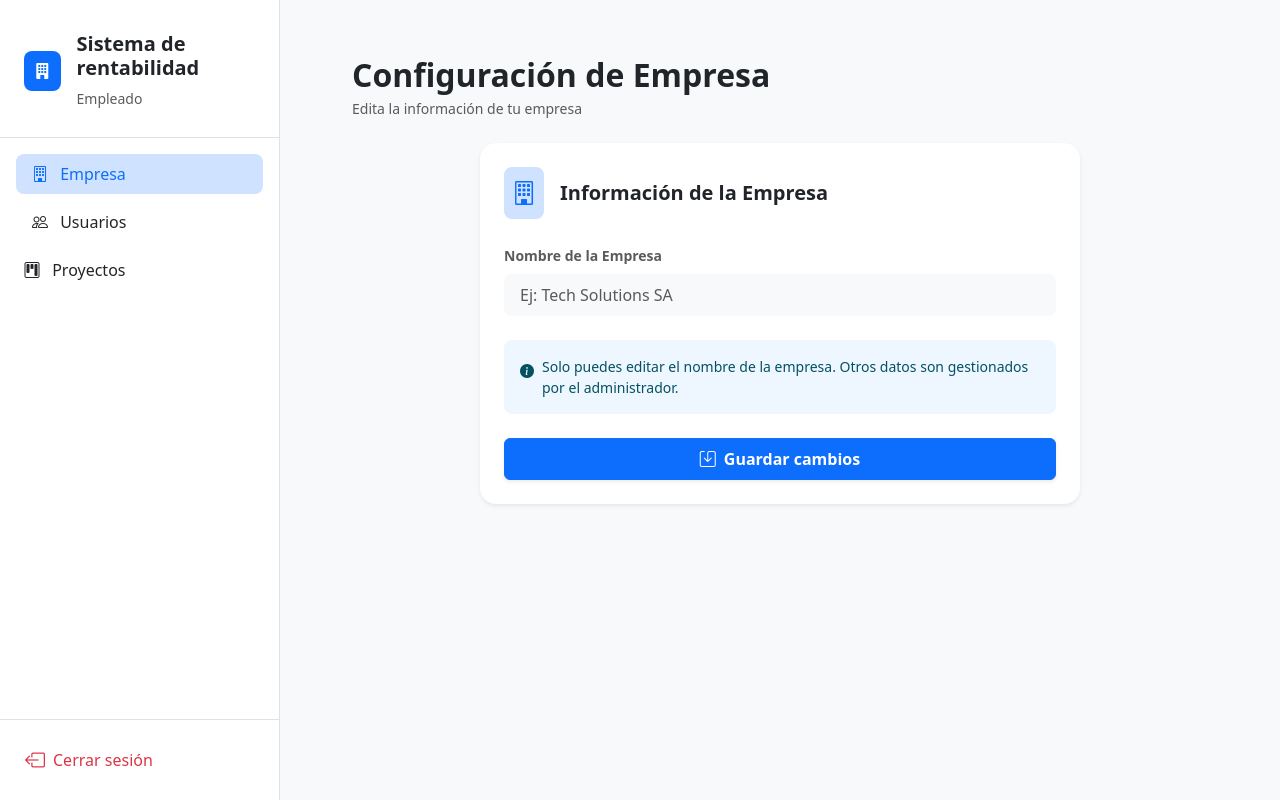
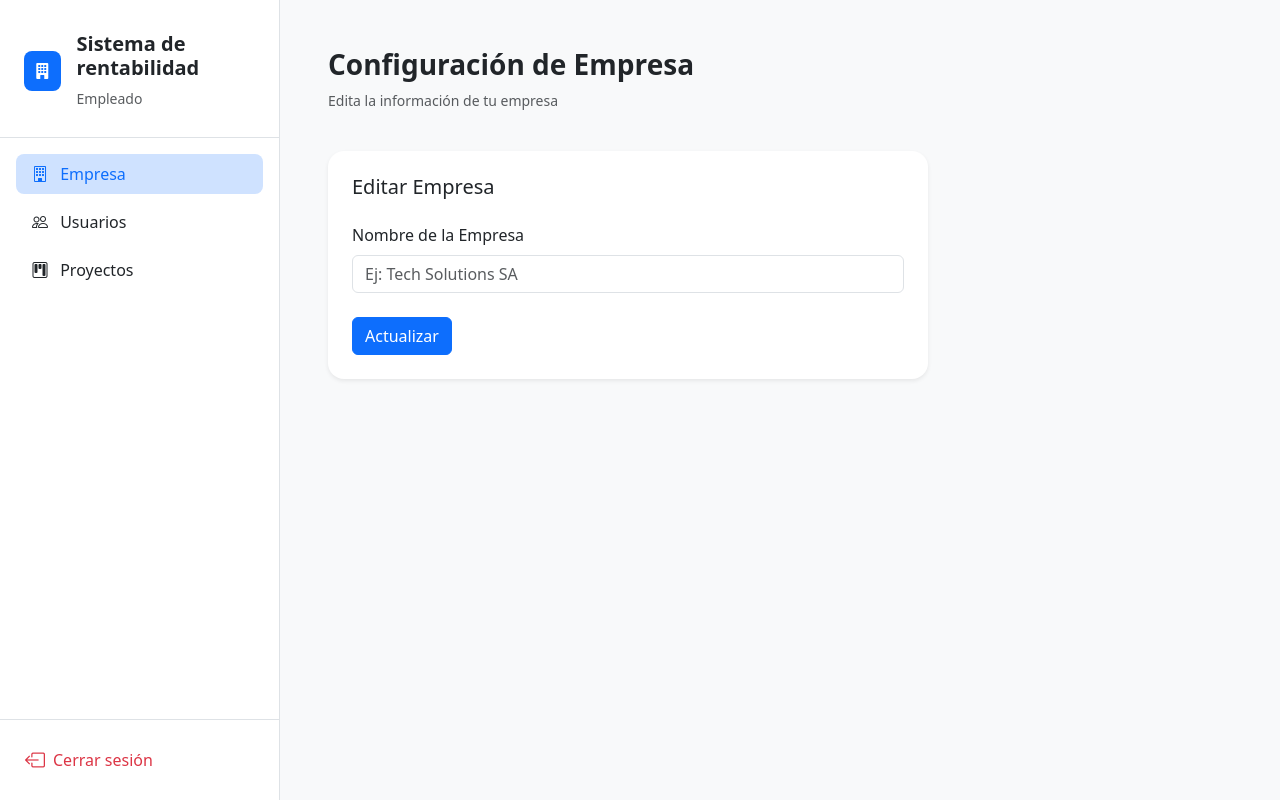
Before and after one commit to fati868/sistema-de-rentabilidad-frontend-, a React (Create React App) app: page /empresa-config in a window 1280 px wide. Built offline with nearby package versions, Linux system fonts and the light colour scheme.

Commit message:
cambios en sidebar, empresaconfig y serviciolist

```diff
--- a/src/components/layout/Sidebar.jsx
+++ b/src/components/layout/Sidebar.jsx
@@ -74,7 +74,7 @@ const Sidebar = () => {
             to="/proyectos"
             className={`nav-link mb-2 rounded-3 p-2 ${isActive("/proyectos")}`}
           >
-            <i className="bi bi-kanban me-2"></i> Proyectos
+            <i className="bi bi-kanban mx-2"></i> Proyectos
           </Link>
         )}
 
--- a/src/pages/empresa/EmpresaConfig.jsx
+++ b/src/pages/empresa/EmpresaConfig.jsx
@@ -1,12 +1,12 @@
-import React, { useState, useEffect } from 'react';
-import Layout from '../../components/layout/Layout';
-import { getEmpresaById, updateEmpresa } from '../../services/empresaService';
-import 'bootstrap/dist/css/bootstrap.min.css';
+import React, { useState, useEffect } from "react";
+import Layout from "../../components/layout/Layout";
+import { getEmpresaById, updateEmpresa } from "../../services/empresaService";
+import "bootstrap/dist/css/bootstrap.min.css";
 
 const EmpresaConfig = () => {
   const [nombre, setNombre] = useState("");
   const [loading, setLoading] = useState(false);
-  const [mensaje, setMensaje] = useState({ texto: '', tipo: '' });
+  const [mensaje, setMensaje] = useState({ texto: "", tipo: "" });
 
   // Obtener el ID de la empresa del usuario logueado
   const user = JSON.parse(localStorage.getItem("user"));
@@ -30,21 +30,26 @@ const EmpresaConfig = () => {
 
   const handleGuardar = async () => {
     if (!nombre.trim()) {
-      setMensaje({ texto: 'El nombre no puede estar vacío.', tipo: 'danger' });
+      setMensaje({ texto: "El nombre no puede estar vacío.", tipo: "danger" });
       return;
     }
 
     try {
       setLoading(true);
-      setMensaje({ texto: '', tipo: '' });
-      const response = await updateEmpresa(empresaId, { nombre: nombre.trim() });
+      setMensaje({ texto: "", tipo: "" });
+      const response = await updateEmpresa(empresaId, {
+        nombre: nombre.trim(),
+      });
 
       if (response.success) {
-        setMensaje({ texto: 'Cambios guardados correctamente.', tipo: 'success' });
+        setMensaje({
+          texto: "Cambios guardados correctamente.",
+          tipo: "success",
+        });
         // Actualizamos el objeto user en localStorage si es necesario
       }
     } catch (err) {
-      setMensaje({ texto: 'Error al actualizar la empresa.', tipo: 'danger' });
+      setMensaje({ texto: "Error al actualizar la empresa.", tipo: "danger" });
     } finally {
       setLoading(false);
     }
@@ -52,19 +57,19 @@ const EmpresaConfig = () => {
 
   return (
     <Layout>
-      <div className="container-fluid px-4 py-2">
-        <div className="mb-4 text-center text-md-start">
-          <h2 className="fw-bold mb-1">Configuración de Empresa</h2>
+      <div className="d-flex justify-content-between align-items-center mb-4">
+        <div>
+          <h3 className="fw-bold">Configuración de Empresa</h3>
           <p className="text-muted small">Edita la información de tu empresa</p>
         </div>
-
-        <div className="card border-0 shadow-sm rounded-4 mx-auto" style={{ maxWidth: '600px' }}>
+      </div>
+      <div
+        className="card border-0 shadow-sm rounded-4"
+        style={{ maxWidth: "600px" }}
+      >
         <div className="card-body p-4">
           <div className="d-flex align-items-center mb-4">
-              <div className="bg-primary-subtle text-primary rounded-3 p-2 me-3">
-                <i className="bi bi-building fs-4"></i>
-              </div>
-              <h5 className="fw-bold mb-0">Información de la Empresa</h5>
+            <h5 className="mb-0">Editar Empresa</h5>
           </div>
 
           {mensaje.texto && (
@@ -74,10 +79,10 @@ const EmpresaConfig = () => {
           )}
 
           <div className="mb-4">
-              <label className="form-label text-muted small fw-bold">Nombre de la Empresa</label>
+            <label className="form-label">Nombre de la Empresa</label>
             <input
               type="text"
-                className="form-control form-control-lg bg-light border-0 fs-6"
+              className="form-control"
               value={nombre}
               onChange={(e) => setNombre(e.target.value)}
               placeholder="Ej: Tech Solutions SA"
@@ -85,24 +90,13 @@ const EmpresaConfig = () => {
             />
           </div>
 
-            <div className="alert alert-info border-0 rounded-3 small d-flex align-items-start mb-4" style={{ backgroundColor: '#eef6ff', color: '#055160' }}>
-              <i className="bi bi-info-circle-fill me-2 mt-1"></i>
-              <span>Solo puedes editar el nombre de la empresa. Otros datos son gestionados por el administrador.</span>
-            </div>
-
           <button
-              className="btn btn-primary w-100 py-2 fw-bold shadow-sm"
+            className="btn btn-primary"
             onClick={handleGuardar}
             disabled={loading}
           >
-              {loading ? (
-                <span className="spinner-border spinner-border-sm me-2"></span>
-              ) : (
-                <i className="bi bi-save me-2"></i>
-              )}
-              {loading ? 'Guardando...' : 'Guardar cambios'}
+            {loading ? "Guardando..." : "Actualizar"}
           </button>
-          </div>
         </div>
       </div>
     </Layout>
--- a/src/pages/servicios/ServicioList.jsx
+++ b/src/pages/servicios/ServicioList.jsx
@@ -10,17 +10,17 @@ const ServicioList = () => {
 
   return (
     <Layout>
-      <div className="container-fluid px-4">
-        <div className="d-flex justify-content-between align-items-center mb-4">
-          <div>
-            <h2 className="fw-bold mb-1">Servicios</h2>
-            <p className="text-muted small">Gestiona los servicios que ofrece tu empresa</p>
-          </div>
-          <button className="btn btn-primary px-4 py-2 rounded-3 fw-bold">
-            <i className="bi bi-plus-lg me-2"></i> Nuevo servicio
-          </button>
+      <div className="d-flex justify-content-between align-items-center mb-4">
+        <div>
+          <h3 className="fw-bold">Gestión de Servicios</h3>
+          <p className="text-muted small">
+            Administra los servicios registrados en el sistema
+          </p>
         </div>
 
+        {/* <CreateButton label="Crear Servicio" onClick={handleCreate} /> */}
+      </div>
+      <div className="container-fluid px-4">
         <div className="row g-4">
           {servicios.map((servicio) => (
             <div className="col-md-4" key={servicio.id}>
```
Lines whose indentation alone changed are shown as unchanged.
